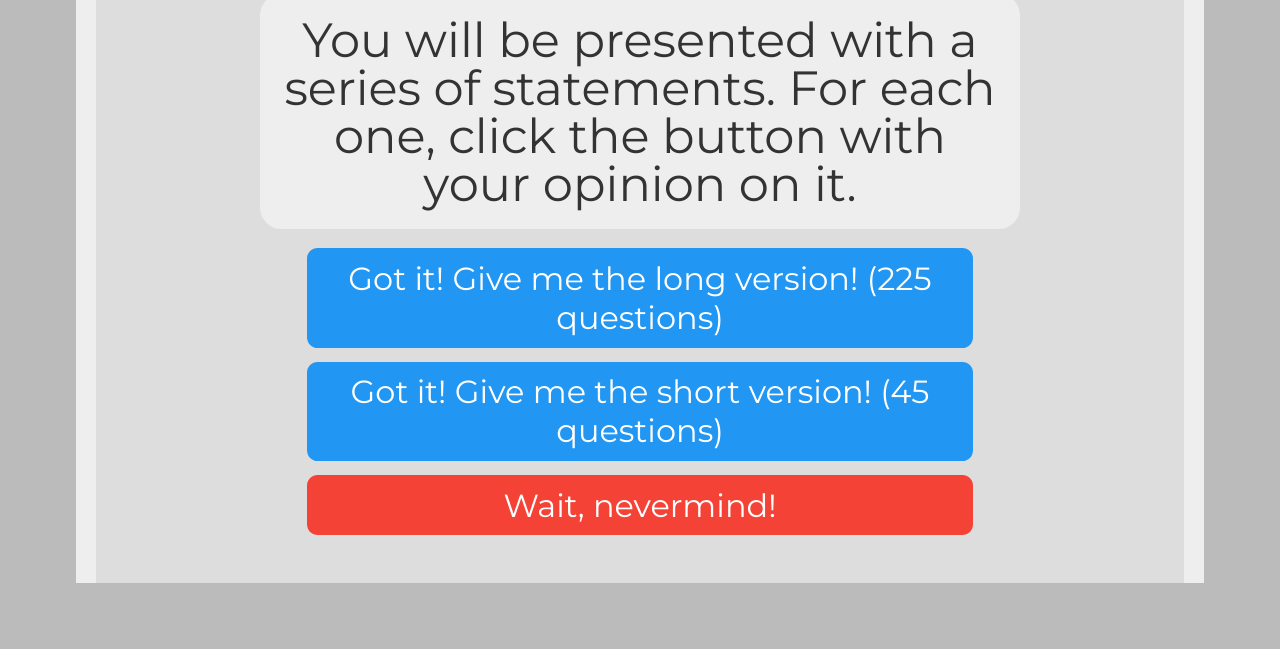
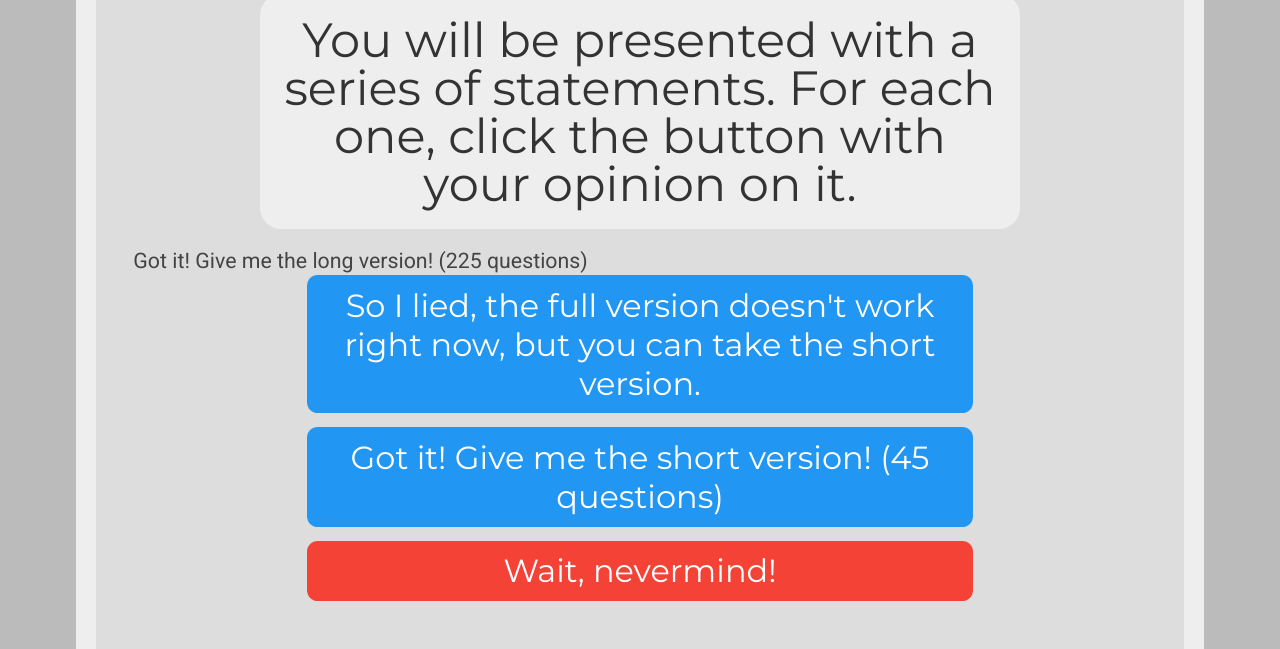
Before and after one commit to 9Axes/9axes.github.io, a plain HTML site: page instructions.html in a window 1280 px wide. Shown: the part 229-878 px from the top of the page. Before the commit the page ends 812 px from the top, so only its background shows below. Drawn offline with Linux system fonts and the light colour scheme.

Commit message:
removed full version that didn't actually work

```diff
--- a/instructions.html
+++ b/instructions.html
@@ -12,7 +12,8 @@
 <hr>
 <h2 style="text-align:center;">Instructions</h2>
 <p class="question">You will be presented with a series of statements. For each one, click the button with your opinion on it.</p>
-<button class="button" onclick="location.href='fullquiz.html';" style="background-color: #2196f3;">Got it! Give me the long version! (225 questions)</button> <br>
+<p>Got it! Give me the long version! (225 questions)</p>
+<button class="button" onclick="location.href='lieofafullquiz.html';" style="background-color: #2196f3;">So I lied, the full version doesn't work right now, but you can take the short version.</button><br>
 <button class="button" onclick="location.href='quiz.html';" style="background-color: #2196f3;">Got it! Give me the short version! (45 questions)</button> <br>
 <button class="button" onclick="location.href='index.html';" style="background-color: #f44336;">Wait, nevermind!</button> <br>
 </body>
```
